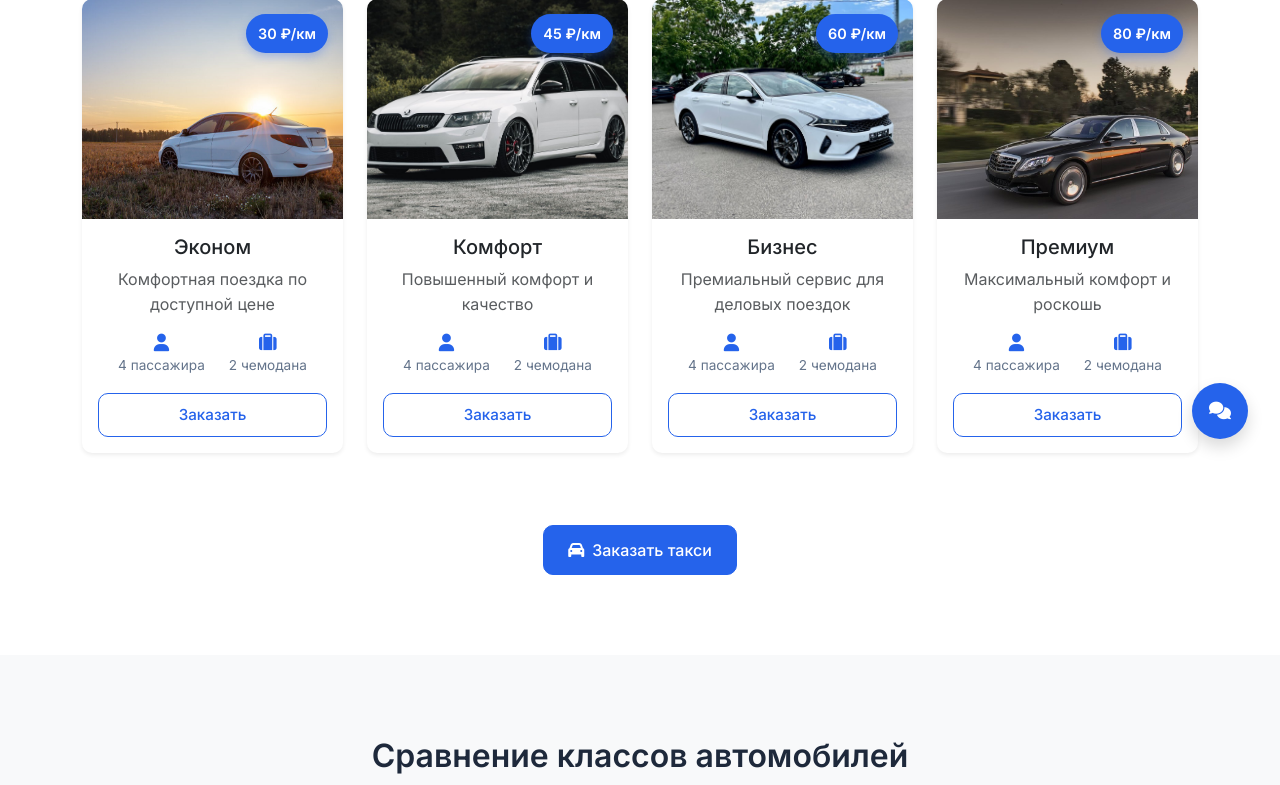
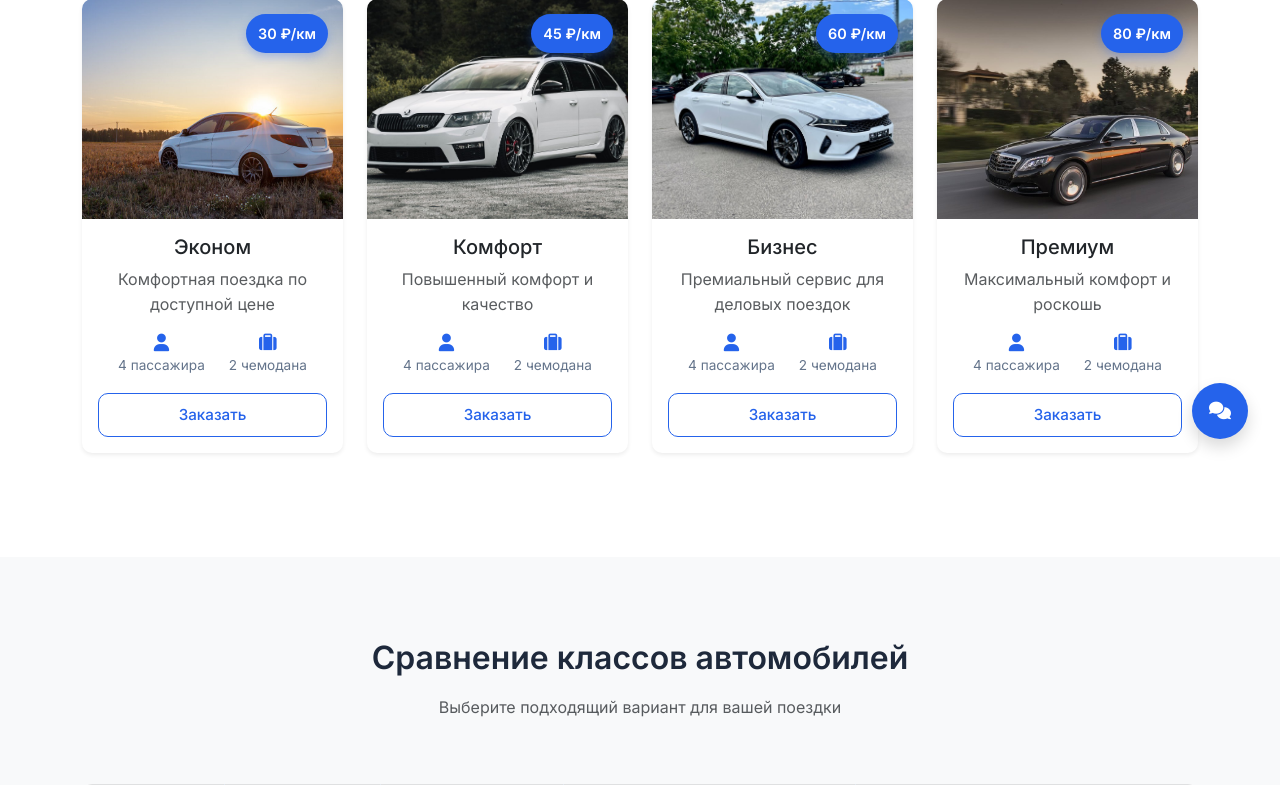
Before and after one commit to sherzod-asa/taxiver, a Flask app: page /fleet in a window 1280 px wide. Shown: the part 329-1114 px from the top of the page. Run offline with Flask 3, Linux system fonts and the light colour scheme.

Commit message:
изменения на fleet.html

```diff
--- a/templates/fleet.html
+++ b/templates/fleet.html
@@ -37,17 +37,11 @@
                                 <span>2 чемодана</span>
                             </div>
                         </div>
-                        <a href="{{ url_for('calculator') }}" class="btn btn-outline-primary w-100">Заказать</a>
+                        <a href="{{ url_for('booking') }}" class="btn btn-outline-primary w-100">Заказать</a>
                     </div>
                 </div>
             </div>
             {% endfor %}
-        </div>
-
-        <div class="text-center mt-5">
-            <a href="{{ url_for('booking') }}" class="btn btn-primary btn-lg">
-                <i class="fas fa-car me-2"></i>Заказать такси
-            </a>
         </div>
     </div>
 </section>
```
